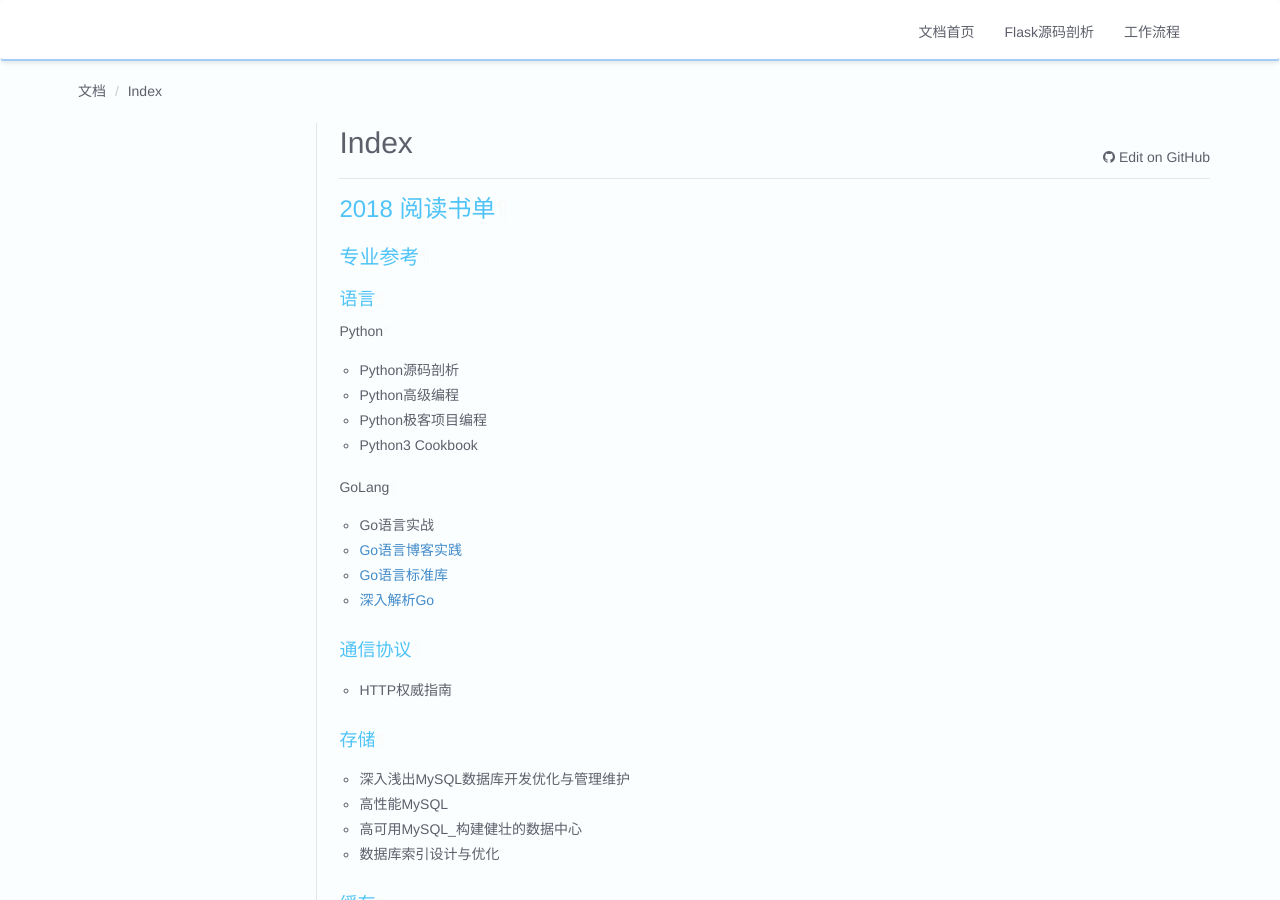
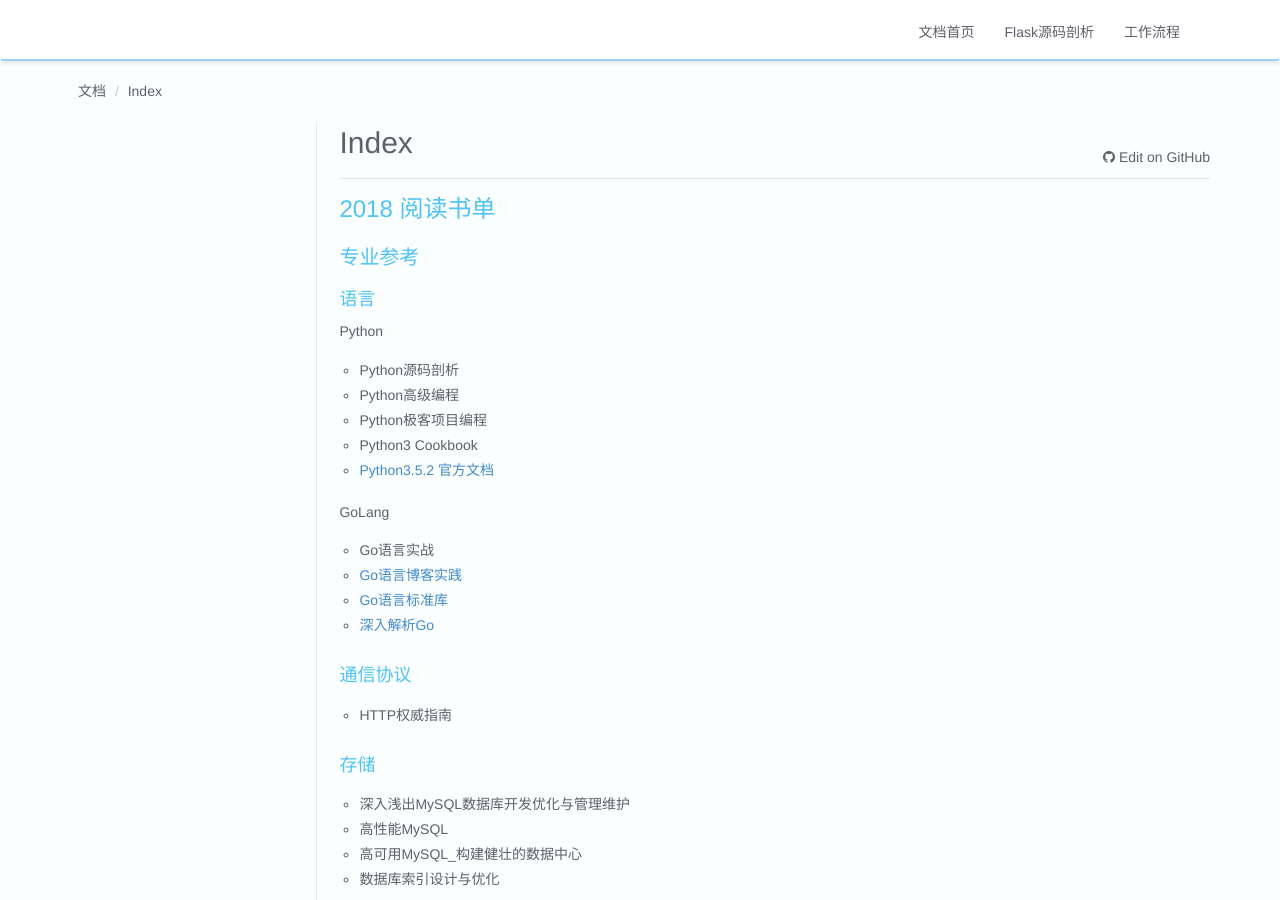
Before and after one commit to z2labplus/Capricorn, an MkDocs documentation site: the page built from docs/阅读书单/2018/README.md, in a window 1280 px wide and 900 px high. Built offline with MkDocs 1.6.1, drawn with Linux system fonts in a browser that asks for light colours; old or Windows-style settings are respelled for this version of MkDocs.

Commit message:
添加官方文档

```diff
--- a/docs/阅读书单/2018/README.md
+++ b/docs/阅读书单/2018/README.md
@@ -7,6 +7,7 @@
 - Python高级编程
 - Python极客项目编程
 - Python3 Cookbook
+- [Python3.5.2 官方文档](https://yiyibooks.cn/xx/python_352/tutorial/index.html)
 
 ##### GoLang
 - Go语言实战
```
